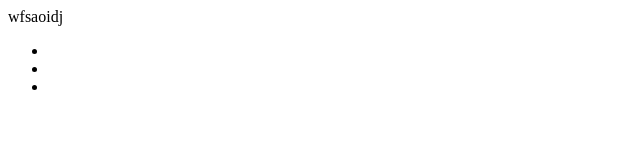
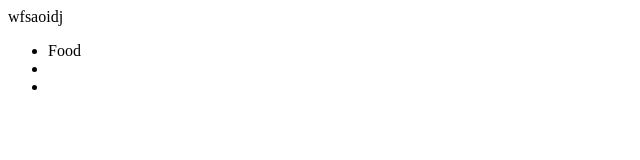
Before and after one commit to ralphwatts/sample-repo, a plain HTML site: page index.html in a window 1280 px wide. Shown: the full height of the page, 0-640 px from the left. Drawn offline with Linux system fonts and the light colour scheme.

Commit message:
Update index.html

```diff
--- a/index.html
+++ b/index.html
@@ -2,7 +2,7 @@
 wfsaoidj
 	<div>
 		<ul>
-			<li></li>
+			<li>Food</li>
 			<li></li>
 			<li></li>
 		</ul>
```
